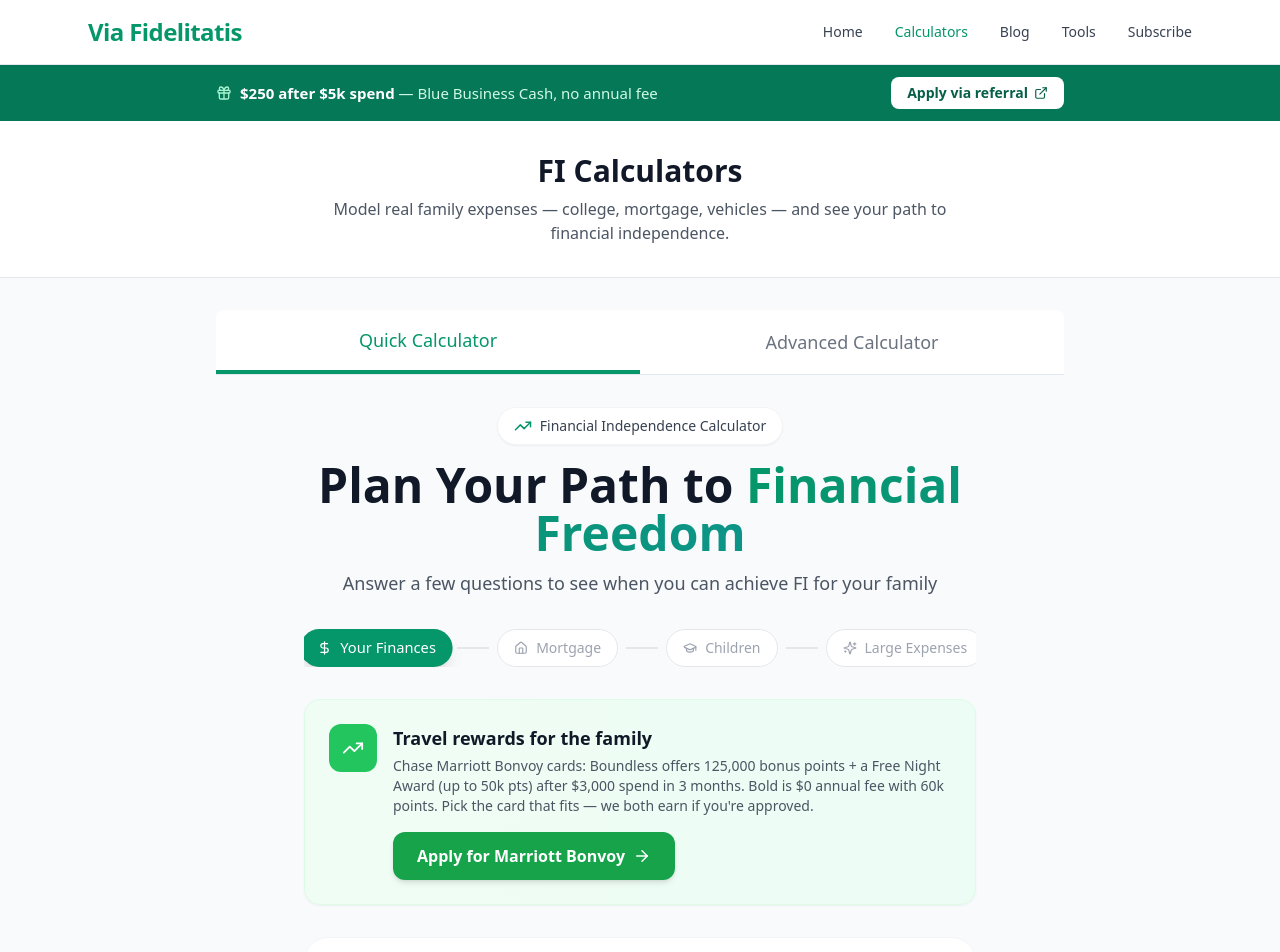
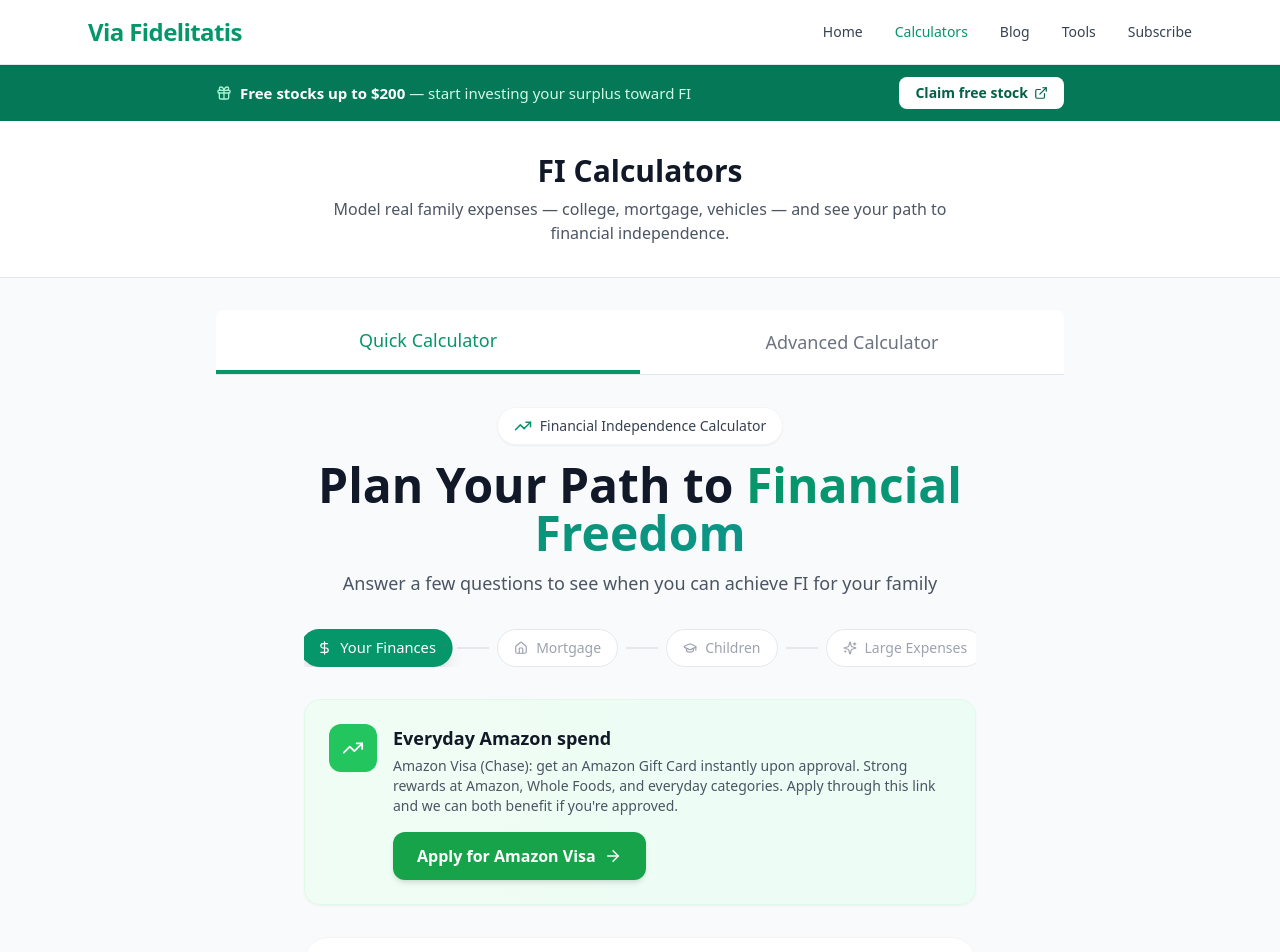
Before and after one commit to daughterpop/super-fi-calc, a React (Vite) app: page /calculators in a window 1280 px wide. Shown: the top 952 px of the page. Built offline with nearby package versions, Linux system fonts and the light colour scheme.

Commit message:
Add Kalshi prediction markets referral

```diff
--- a/src/data/referrals.js
+++ b/src/data/referrals.js
@@ -33,6 +33,19 @@ export const REFERRALS = [
       'Wealthfront pairs automated investing with a high-yield Cash Account. Referral perks can include a temporary APY boost and investing deposit match.',
     cardCta: 'Claim Wealthfront offer',
     href: 'https://www.wealthfront.com/c/affiliates/invited/AFFD-AL7T-QSBZ-J0Q8',
+  },
+  {
+    id: 'kalshi',
+    categories: ['investing'],
+    inBanner: true,
+    stripHeadline: 'Kalshi trading credit',
+    stripSub: ' — event contracts; bonus after you trade ~$25',
+    stripCta: 'Sign up via referral',
+    cardEyebrow: 'Trade on real-world events',
+    cardBody:
+      'Kalshi is a CFTC-regulated exchange for event contracts (elections, economics, weather, and more). Sign up through this referral link; new users who complete a small qualifying trade often unlock a trading credit (amount varies — sometimes advertised up to $500).',
+    cardCta: 'Join Kalshi',
+    href: 'https://kalshi.com/sign-up/?referral=4a67c61f-1958-4a0a-a02c-18aa478ef653&m=true&utm_source=mobile_app&utm_medium=copy&utm_campaign=referral&utm_content=referral_qr_sheet',
   },
   {
     id: 'amex-bbc',
```
